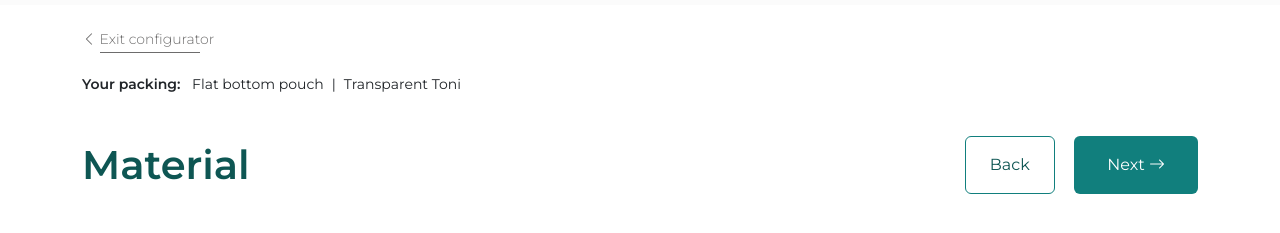
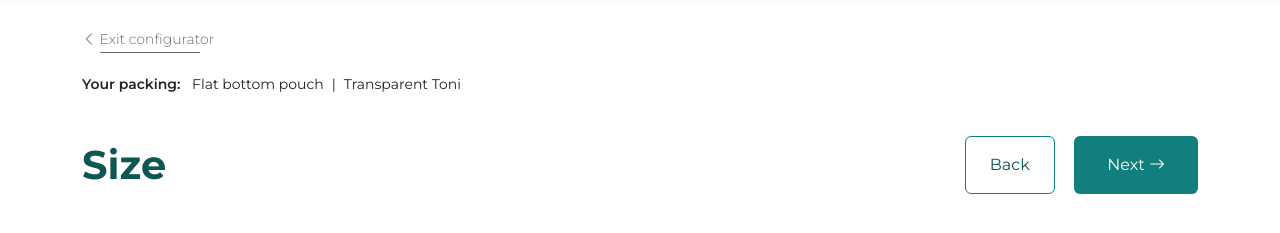
Before and after one commit to lazcansar/configurator, a website built with Vite: page step-3.html in a window 1280 px wide. Shown: the part 81-314 px from the top of the page. Built offline with nearby package versions, Linux system fonts and the light colour scheme.

Commit message:
Step-3 Design

```diff
--- a/step-3.html
+++ b/step-3.html
@@ -100,7 +100,7 @@
     <div class="container mt-4">
         <div class="main-content-header d-flex align-items-center justify-content-between">
             <div class="main-content-title">
-                Material
+                Size
             </div>
             <div class="main-content-button">
                 <button class="btn btn-back">
--- a/style.scss
+++ b/style.scss
@@ -144,14 +144,12 @@ body {
             }
         }
 
-
         .main-content-header {
             .main-content-title {
                 color: $active-color;
-                font-weight: 600;
+                font-weight: 700;
                 font-size: 2.5rem;
             }
-
             .main-content-button .btn-back {
                 background-color: transparent;
                 color: $active-color;
@@ -163,7 +161,6 @@ body {
                     background-color: $back-button-hover-color;
                 }
             }
-
             .main-content-button .btn-next {
                 background-color: $button-background-color;
                 color: #fff;
```
